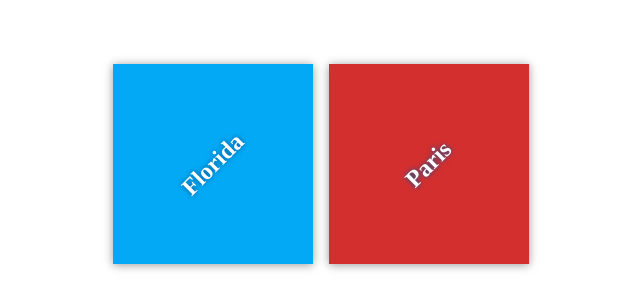
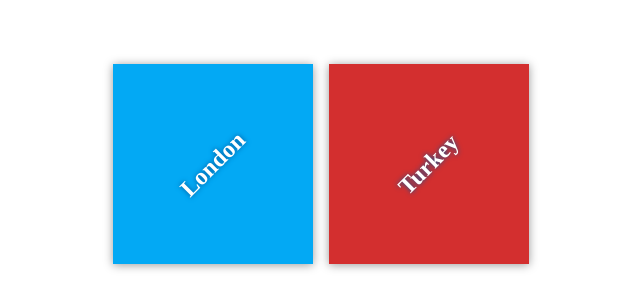
Before and after one commit to rooor-b/my-travel-plans, a plain HTML site: page index.html in a window 1280 px wide. Shown: the part 196-504 px from the top of the page, 319-959 px from the left. Drawn offline with Linux system fonts and the light colour scheme; files that its build step writes are made by us from their sources.

Commit message:
update index remote

```diff
--- a/index.html
+++ b/index.html
@@ -11,11 +11,11 @@
     <div class="container">
         <div class="destination-container">
             <div class="destination" id="florida">
-                <h2>Florida</h2>
+                <h2>London</h2>
             </div>
 
             <div class="destination" id="paris">
-                <h2>Paris</h2>
+                <h2>Turkey</h2>
             </div>
         </div>
     </div>
```
